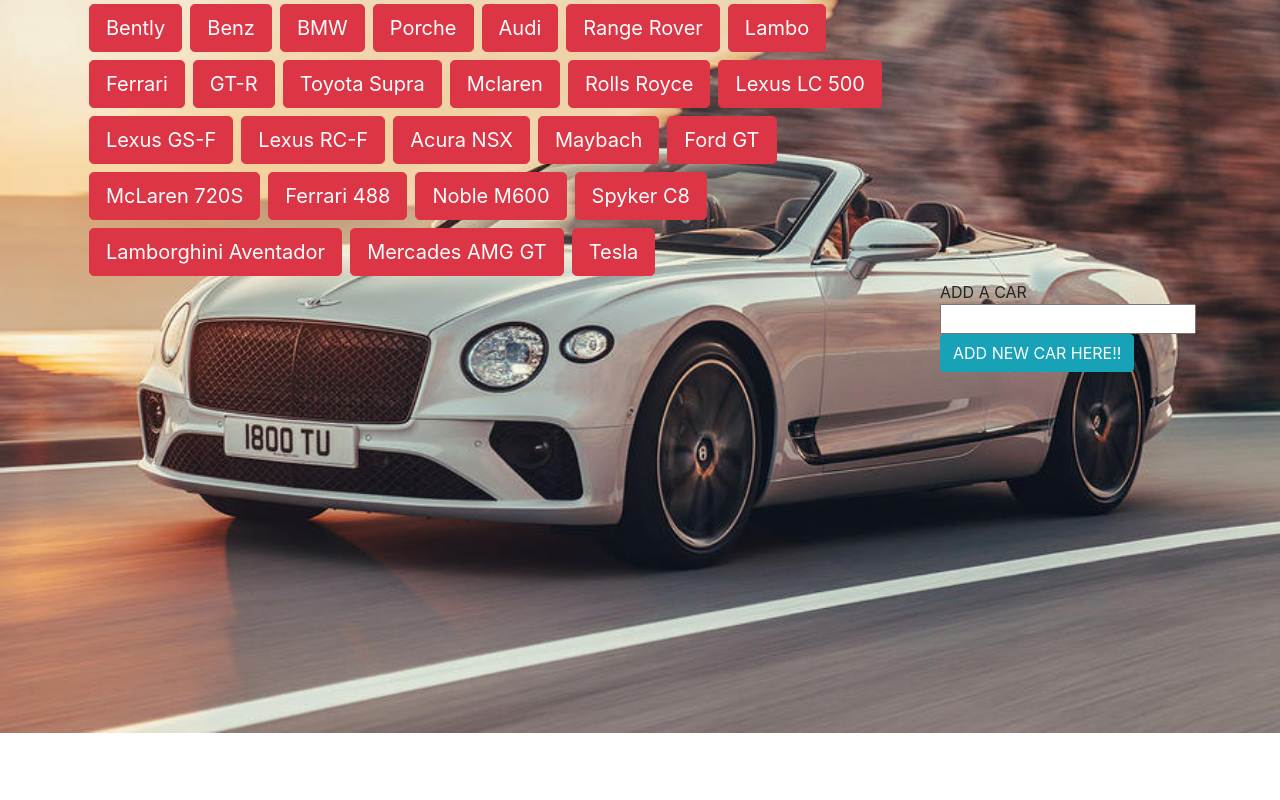
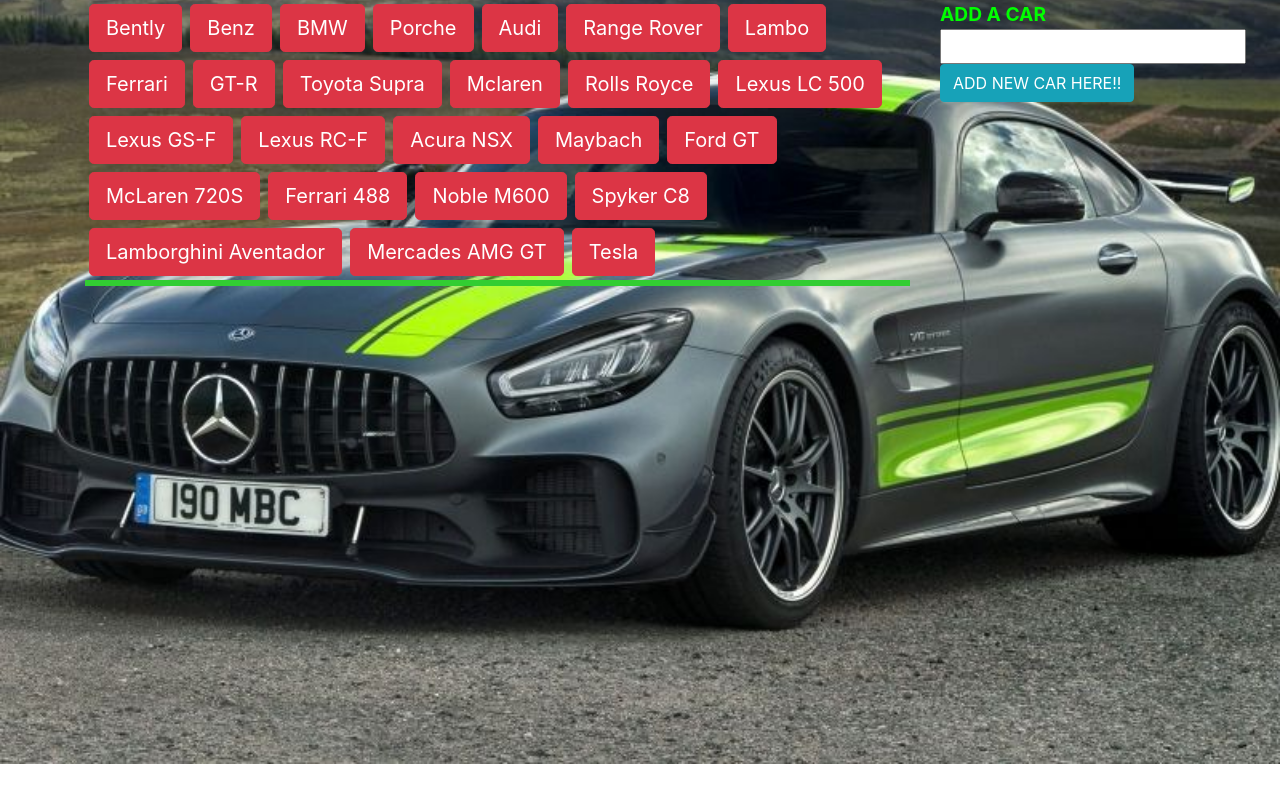
Before and after one commit to habibtaghavi08/GifTastic, a plain HTML site: page index.html in a window 1280 px wide. Drawn offline with nearby package versions, Linux system fonts and the light colour scheme.

Commit message:
added more css and chancges background pic also changed some html as well

```diff
--- a/GifTastic.css
+++ b/GifTastic.css
@@ -1,6 +1,27 @@
 body{
-    background-image: url("./bemtlyWhiteBackGround1.jpg");
+    /* background-image: url("./bemtlyWhiteBackGround1.jpg"); */
+    background-image: url("./Grey&LimeAMG.jpg");
     background-size: cover;
     background-repeat: no-repeat;
-    background-position-y: -115px;
+     background-position-y: -100px;
 }
+
+.imagesDiv{
+    font-family: 'Arial Narrow Bold', sans-serif;
+     color: lime ;
+     font-weight: 600;
+     text-rendering: auto;
+    text-align: center;
+    text-decoration: underline;
+    border-color: limegreen;
+    border-style: solid;
+    /* background-origin: padding-box 100px; */
+    background-color: grey;
+
+}
+
+.col-sm-3{
+    color: lime;
+    font-size: larger;
+    font-weight: bold;
+}
--- a/GifTastic.js
+++ b/GifTastic.js
@@ -54,14 +54,14 @@ function display() {
 
                 var img = $("<img>");
                 img.attr("src", images[index].images.original_still.url);
-                img.attr("style", "width:25%");
+                img.attr("style", "width: 25%");
                img.attr("data-state","still");
                img.attr("data-still",images[index].images.original_still.url);
                img.attr("data-animate",images[index].images.original.url);
                img.addClass("imageButton");
                 col.append(img);
 
-                col.append("rating:"+ images[index].rating);
+                col.append("Rating:"+ images[index].rating);
                 row.append(col);
 
                 if (index % 3 === 0) {
--- a/index.html
+++ b/index.html
@@ -1,12 +1,15 @@
 <!DOCTYPE html>
 <html lang="en">
+
 <head>
     <meta charset="UTF-8">
     <meta name="viewport" content="width=device-width, initial-scale=1.0">
     <title>Document</title>
-    <link rel="stylesheet" href="https://stackpath.bootstrapcdn.com/bootstrap/4.4.1/css/bootstrap.min.css" integrity="sha384-Vkoo8x4CGsO3+Hhxv8T/Q5PaXtkKtu6ug5TOeNV6gBiFeWPGFN9MuhOf23Q9Ifjh" crossorigin="anonymous">
+    <link rel="stylesheet" href="https://stackpath.bootstrapcdn.com/bootstrap/4.4.1/css/bootstrap.min.css"
+        integrity="sha384-Vkoo8x4CGsO3+Hhxv8T/Q5PaXtkKtu6ug5TOeNV6gBiFeWPGFN9MuhOf23Q9Ifjh" crossorigin="anonymous">
     <link rel="stylesheet" href="GifTastic.css">
 </head>
+
 <body>
 
 
@@ -19,29 +22,33 @@
 
                 </div>
             </div>
-       </div>
-
-
-   <div class="row">
-       <div class="col-9">
-        <div  class="imagesDiv">
-
-        </div>
-       </div>
             <div class="col-sm-3">
                 ADD A CAR <br>
                 <input type="text" id="cars"><br>
 
-   <button id="addCars"class="btn btn-info btn-md" >ADD NEW CAR HERE!!</button>
+                <button id="addCars" class="btn btn-info btn-md">ADD NEW CAR HERE!!</button>
+
+            </div>
+        </div>
+    </div>
+
+
+
+    <div class= container>
+
+        <div class="row">
+            <div class="col-9">
+                <div class="imagesDiv">
+
+                </div>
 
             </div>
         </div>
 
 
     </div>
-       </div>
-   </div>
     <script src="https://ajax.googleapis.com/ajax/libs/jquery/3.4.1/jquery.min.js"></script>
     <script src="GifTastic.js"> </script>
 </body>
+
 </html>
```
Also changed, not shown: AMG_Lime.jpg (added), Grey&LimeAMG.jpg (added), collection-of-white-supercars.jpg (added), limeLamboDoorsUp.jpg (added), 1 other file. Lines whose indentation alone changed are shown as unchanged.
